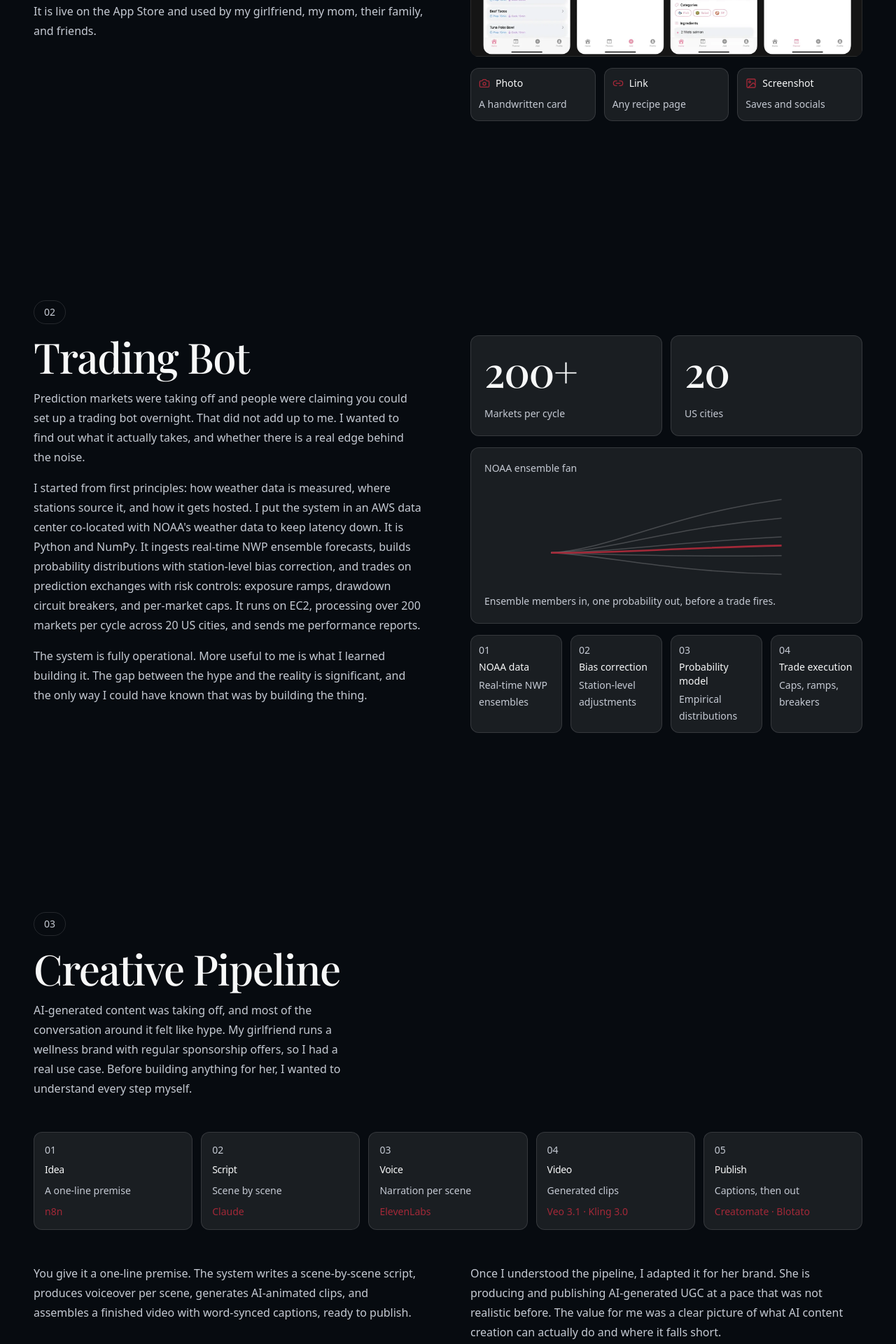
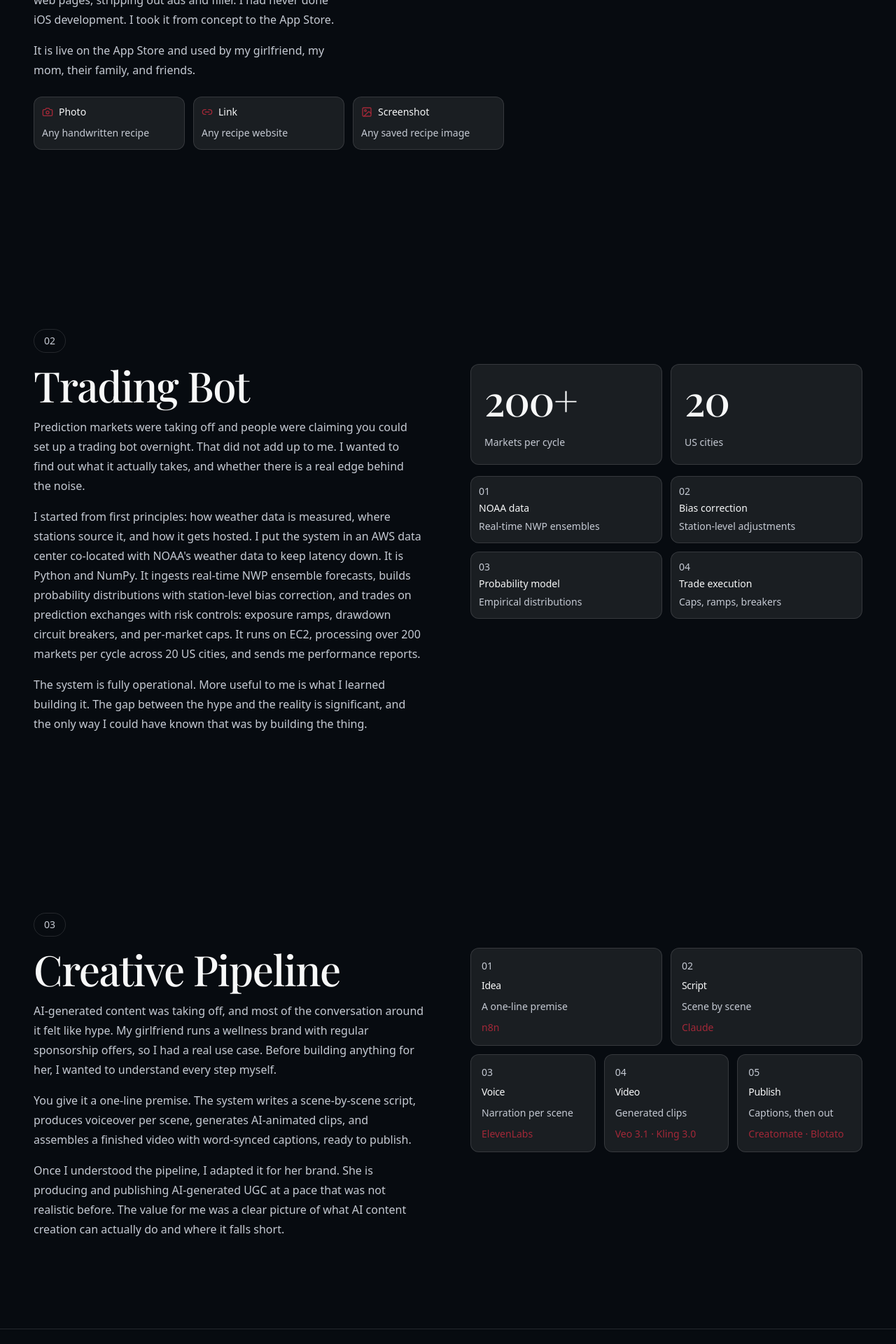
Before and after one commit to maximusgregori/personal-website-v2, a Next.js app: page /projects in a window 1280 px wide. Shown: the part 800-2720 px from the top of the page at 70% size. Built offline with nearby package versions, Linux system fonts and the light colour scheme; a web font is replaced by a local one.

Commit message:
Fix Projects layout: smaller Bella shot, drop the fan, and put pipeline copy in one column.
Import tiles sit under the Bella copy, the trading section keeps only the stats and steps, and the creative pipeline reads top to bottom on the left with the stage cards stacked on the right.

```diff
--- a/components/project-bella.tsx
+++ b/components/project-bella.tsx
@@ -3,9 +3,9 @@ import { Camera, ImageIcon, Link2 } from "lucide-react";
 import { cn } from "@/lib/utils";
 
 const IMPORTS = [
-  { icon: Camera, label: "Photo", detail: "A handwritten card" },
-  { icon: Link2, label: "Link", detail: "Any recipe page" },
-  { icon: ImageIcon, label: "Screenshot", detail: "Saves and socials" },
+  { icon: Camera, label: "Photo", detail: "Any handwritten recipe" },
+  { icon: Link2, label: "Link", detail: "Any recipe website" },
+  { icon: ImageIcon, label: "Screenshot", detail: "Any saved recipe image" },
 ] as const;
 
 type Props = {
@@ -20,18 +20,18 @@ const ProjectBella = ({ className }: Props) => {
           <p className="w-fit rounded-full border border-white/12 px-3.5 py-1.5 font-sans text-sm text-muted-foreground">
             01
           </p>
-          <div className="grid items-start gap-10 lg:grid-cols-2 lg:gap-16">
+          <div className="grid items-start gap-10 lg:grid-cols-[minmax(0,1fr)_minmax(0,28rem)] lg:gap-16">
             <div className="flex min-w-0 flex-col gap-4">
               <h2 className="max-w-[20ch] text-4xl font-medium tracking-tight text-balance text-foreground md:text-5xl lg:text-6xl">
                 Bella
               </h2>
-              <p className="text-lg/8 text-pretty text-muted-foreground sm:text-base/7">
+              <p className="max-w-[48ch] text-lg/8 text-pretty text-muted-foreground sm:text-base/7">
                 The two people in my life who cook the most had recipes saved
                 in a dozen different places. Handwritten notes, Instagram
                 saves, screenshots, bookmarked websites, physical cookbooks.
                 They could never find what they needed when they needed it.
               </p>
-              <p className="text-lg/8 text-pretty text-muted-foreground sm:text-base/7">
+              <p className="max-w-[48ch] text-lg/8 text-pretty text-muted-foreground sm:text-base/7">
                 I built Bella, an AI-powered recipe manager for iOS, in Swift
                 and SwiftUI. You can import a recipe from anywhere: take a
                 photo of a handwritten card, paste a web link, or upload a
@@ -40,20 +40,11 @@ const ProjectBella = ({ className }: Props) => {
                 ads and filler. I had never done iOS development. I took it
                 from concept to the App Store.
               </p>
-              <p className="text-lg/8 text-pretty text-muted-foreground sm:text-base/7">
+              <p className="max-w-[48ch] text-lg/8 text-pretty text-muted-foreground sm:text-base/7">
                 It is live on the App Store and used by my girlfriend, my mom,
                 their family, and friends.
               </p>
-            </div>
-            <div className="flex min-w-0 flex-col gap-4">
-              <div className="overflow-hidden rounded-xl bg-glass backdrop-blur-xl inset-ring inset-ring-white/12">
-                <img
-                  src="/projects/bella-app-store.webp"
-                  alt="Bella on the App Store, with recipe list, import, recipe detail, and meal planner screens"
-                  className="aspect-[6/5] w-full object-cover object-top outline-1 -outline-offset-1 outline-white/10"
-                />
-              </div>
-              <dl className="grid grid-cols-3 gap-3">
+              <dl className="mt-2 grid grid-cols-1 gap-3 sm:grid-cols-3">
                 {IMPORTS.map((item) => (
                   <div
                     key={item.label}
@@ -70,6 +61,13 @@ const ProjectBella = ({ className }: Props) => {
                 ))}
               </dl>
             </div>
+            <div className="overflow-hidden rounded-xl bg-glass backdrop-blur-xl inset-ring inset-ring-white/12">
+              <img
+                src="/projects/bella-app-store.webp"
+                alt="Bella on the App Store, with recipe list, import, recipe detail, and meal planner screens"
+                className="aspect-[6/5] w-full object-cover object-top outline-1 -outline-offset-1 outline-white/10"
+              />
+            </div>
           </div>
         </div>
       </div>
--- a/components/project-pipeline.tsx
+++ b/components/project-pipeline.tsx
@@ -20,24 +20,40 @@ const ProjectPipeline = ({ className }: Props) => {
           <p className="w-fit rounded-full border border-white/12 px-3.5 py-1.5 font-sans text-sm text-muted-foreground">
             03
           </p>
-          <div className="flex flex-col gap-4">
+          <div className="grid items-start gap-10 lg:grid-cols-2 lg:gap-16">
+            <div className="flex min-w-0 flex-col gap-4">
               <h2 className="max-w-[20ch] text-4xl font-medium tracking-tight text-balance text-foreground md:text-5xl lg:text-6xl">
                 Creative Pipeline
               </h2>
-            <p className="max-w-[48ch] text-lg/8 text-pretty text-muted-foreground sm:text-base/7">
-              AI-generated content was taking off, and most of the conversation
-              around it felt like hype. My girlfriend runs a wellness brand
-              with regular sponsorship offers, so I had a real use case. Before
-              building anything for her, I wanted to understand every step
-              myself.
+              <p className="text-lg/8 text-pretty text-muted-foreground sm:text-base/7">
+                AI-generated content was taking off, and most of the
+                conversation around it felt like hype. My girlfriend runs a
+                wellness brand with regular sponsorship offers, so I had a real
+                use case. Before building anything for her, I wanted to
+                understand every step myself.
+              </p>
+              <p className="text-lg/8 text-pretty text-muted-foreground sm:text-base/7">
+                You give it a one-line premise. The system writes a
+                scene-by-scene script, produces voiceover per scene, generates
+                AI-animated clips, and assembles a finished video with
+                word-synced captions, ready to publish.
+              </p>
+              <p className="text-lg/8 text-pretty text-muted-foreground sm:text-base/7">
+                Once I understood the pipeline, I adapted it for her brand. She
+                is producing and publishing AI-generated UGC at a pace that was
+                not realistic before. The value for me was a clear picture of
+                what AI content creation can actually do and where it falls
+                short.
               </p>
             </div>
-        </div>
-        <ol className="grid grid-cols-1 gap-3 sm:grid-cols-2 lg:grid-cols-5">
+            <ol className="grid min-w-0 grid-cols-1 gap-3 sm:grid-cols-6">
               {STAGES.map((stage, index) => (
                 <li
                   key={stage.title}
-              className="relative flex min-w-0 flex-col gap-2 rounded-xl bg-glass p-4 inset-ring inset-ring-white/12"
+                  className={cn(
+                    "flex min-w-0 flex-col gap-2 rounded-xl bg-glass p-4 inset-ring inset-ring-white/12",
+                    index < 2 ? "sm:col-span-3" : "sm:col-span-2"
+                  )}
                 >
                   <p className="font-sans text-sm tabular-nums text-muted-foreground">
                     0{index + 1}
@@ -54,19 +70,7 @@ const ProjectPipeline = ({ className }: Props) => {
                 </li>
               ))}
             </ol>
-        <div className="grid items-start gap-6 lg:grid-cols-2 lg:gap-16">
-          <p className="text-lg/8 text-pretty text-muted-foreground sm:text-base/7">
-            You give it a one-line premise. The system writes a scene-by-scene
-            script, produces voiceover per scene, generates AI-animated clips,
-            and assembles a finished video with word-synced captions, ready to
-            publish.
-          </p>
-          <p className="text-lg/8 text-pretty text-muted-foreground sm:text-base/7">
-            Once I understood the pipeline, I adapted it for her brand. She is
-            producing and publishing AI-generated UGC at a pace that was not
-            realistic before. The value for me was a clear picture of what AI
-            content creation can actually do and where it falls short.
-          </p>
+          </div>
         </div>
       </div>
     </section>
--- a/components/project-trading.tsx
+++ b/components/project-trading.tsx
@@ -70,44 +70,7 @@ const ProjectTrading = ({ className }: Props) => {
                   </div>
                 ))}
               </dl>
-              <div className="overflow-hidden rounded-xl bg-glass p-5 inset-ring inset-ring-white/12">
-                <p className="font-sans text-sm text-muted-foreground">
-                  NOAA ensemble fan
-                </p>
-                <svg
-                  viewBox="0 0 320 140"
-                  className="mt-4 h-36 w-full"
-                  aria-hidden="true"
-                >
-                  {[
-                    "M0 92 C80 88, 160 40, 320 18",
-                    "M0 92 C80 90, 160 58, 320 44",
-                    "M0 92 C80 92, 160 78, 320 70",
-                    "M0 92 C80 94, 160 98, 320 96",
-                    "M0 92 C80 96, 160 118, 320 122",
-                  ].map((d) => (
-                    <path
-                      key={d}
-                      d={d}
-                      fill="none"
-                      stroke="currentColor"
-                      className="text-foreground/20"
-                      strokeWidth="1.5"
-                    />
-                  ))}
-                  <path
-                    d="M0 92 C80 93, 160 86, 320 82"
-                    fill="none"
-                    stroke="var(--primary)"
-                    strokeWidth="2.5"
-                  />
-                </svg>
-                <p className="mt-2 text-base/7 text-pretty text-muted-foreground sm:text-sm/6">
-                  Ensemble members in, one probability out, before a trade
-                  fires.
-                </p>
-              </div>
-              <ol className="grid grid-cols-2 gap-3 sm:grid-cols-4">
+              <ol className="grid grid-cols-2 gap-3">
                 {FLOW.map((step, index) => (
                   <li
                     key={step.title}
```
Lines whose indentation alone changed are shown as unchanged.
